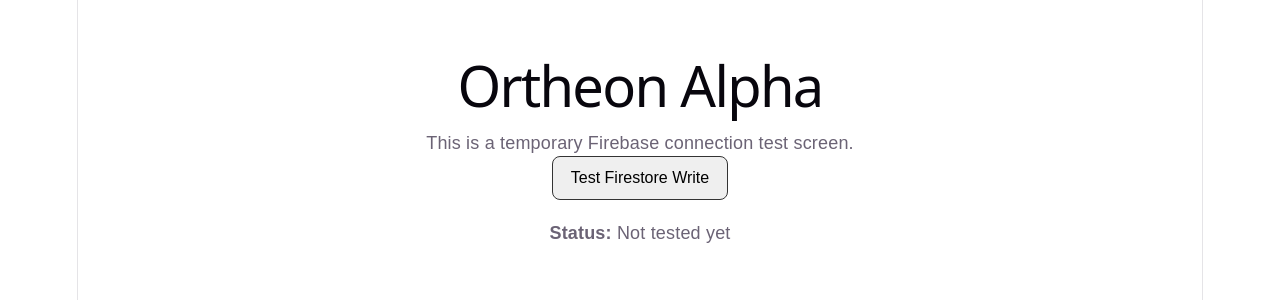
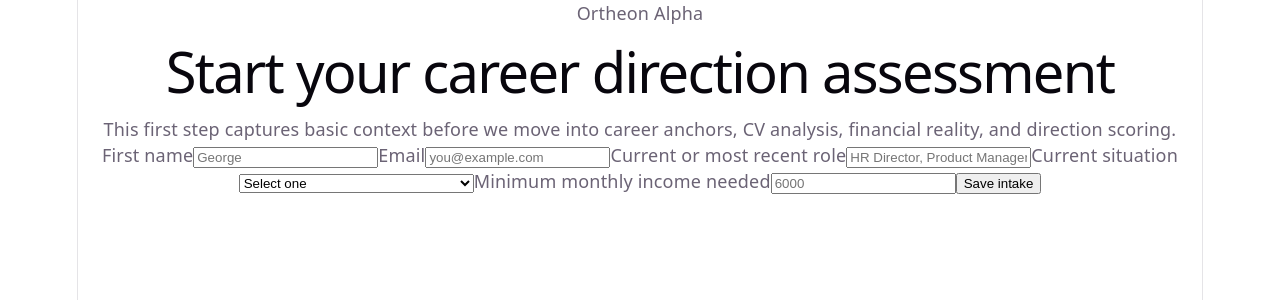
Before and after one commit to eSellerFit/ortheon-alpha, a React app in the folder app/: page / in a window 1280 px wide. Shown: the top 300 px of the page. Built offline with nearby package versions, Linux system fonts and the light colour scheme; the HTML template or start-up script is replaced by a standard one.

Commit message:
Add initial assessment intake flow

```diff
--- a/app/src/App.jsx
+++ b/app/src/App.jsx
@@ -1,54 +1,8 @@
-import { useState } from "react";
-import { addDoc, collection, serverTimestamp } from "firebase/firestore";
-import { db } from "./firebase";
+import IntakePage from "./pages/IntakePage";
 import "./App.css";
 
 function App() {
-  const [status, setStatus] = useState("Not tested yet");
-
-  async function handleTestWrite() {
-    try {
-      setStatus("Writing to Firestore...");
-
-      const docRef = await addDoc(collection(db, "testWrites"), {
-        source: "ortheon-alpha-local",
-        message: "Firestore connection works",
-        createdAt: serverTimestamp(),
-      });
-
-      setStatus(`Success. Test document created: ${docRef.id}`);
-    } catch (error) {
-      console.error("Firestore test failed:", error);
-      setStatus(`Error: ${error.message}`);
-    }
-  }
-
-  return (
-    <main style={{ padding: "40px", fontFamily: "Arial, sans-serif" }}>
-      <h1>Ortheon Alpha</h1>
-
-      <p>
-        This is a temporary Firebase connection test screen.
-      </p>
-
-      <button
-        onClick={handleTestWrite}
-        style={{
-          padding: "12px 18px",
-          fontSize: "16px",
-          cursor: "pointer",
-          borderRadius: "8px",
-          border: "1px solid #333",
-        }}
-      >
-        Test Firestore Write
-      </button>
-
-      <p style={{ marginTop: "20px" }}>
-        <strong>Status:</strong> {status}
-      </p>
-    </main>
-  );
+  return <IntakePage />;
 }
 
 export default App;
--- /dev/null
+++ b/app/src/pages/IntakePage.jsx
@@ -0,0 +1,149 @@
+import { useState } from "react";
+import { createAssessmentDraft } from "../services/assessmentService";
+
+const initialFormData = {
+  firstName: "",
+  email: "",
+  currentRole: "",
+  currentSituation: "",
+  minimumMonthlyIncome: "",
+};
+
+function IntakePage() {
+  const [formData, setFormData] = useState(initialFormData);
+  const [status, setStatus] = useState("idle");
+  const [assessmentId, setAssessmentId] = useState("");
+
+  function handleChange(event) {
+    const { name, value } = event.target;
+
+    setFormData((previous) => ({
+      ...previous,
+      [name]: value,
+    }));
+  }
+
+  async function handleSubmit(event) {
+    event.preventDefault();
+
+    if (
+      !formData.firstName ||
+      !formData.email ||
+      !formData.currentRole ||
+      !formData.currentSituation ||
+      !formData.minimumMonthlyIncome
+    ) {
+      setStatus("missing_fields");
+      return;
+    }
+
+    try {
+      setStatus("saving");
+      const newAssessmentId = await createAssessmentDraft(formData);
+      setAssessmentId(newAssessmentId);
+      setStatus("success");
+      setFormData(initialFormData);
+    } catch (error) {
+      console.error("Assessment save failed:", error);
+      setStatus("error");
+    }
+  }
+
+  return (
+    <main className="page-shell">
+      <section className="card">
+        <p className="eyebrow">Ortheon Alpha</p>
+
+        <h1>Start your career direction assessment</h1>
+
+        <p className="intro">
+          This first step captures basic context before we move into career anchors,
+          CV analysis, financial reality, and direction scoring.
+        </p>
+
+        <form onSubmit={handleSubmit} className="form">
+          <label>
+            First name
+            <input
+              name="firstName"
+              value={formData.firstName}
+              onChange={handleChange}
+              placeholder="George"
+            />
+          </label>
+
+          <label>
+            Email
+            <input
+              name="email"
+              type="email"
+              value={formData.email}
+              onChange={handleChange}
+              placeholder="you@example.com"
+            />
+          </label>
+
+          <label>
+            Current or most recent role
+            <input
+              name="currentRole"
+              value={formData.currentRole}
+              onChange={handleChange}
+              placeholder="HR Director, Product Manager, Founder..."
+            />
+          </label>
+
+          <label>
+            Current situation
+            <select
+              name="currentSituation"
+              value={formData.currentSituation}
+              onChange={handleChange}
+            >
+              <option value="">Select one</option>
+              <option value="employed_exploring">Employed, but exploring options</option>
+              <option value="recently_laid_off">Recently laid off / in transition</option>
+              <option value="career_change">Considering a career change</option>
+              <option value="returning_to_work">Returning to work</option>
+              <option value="building_portfolio">Building portfolio / independent path</option>
+            </select>
+          </label>
+
+          <label>
+            Minimum monthly income needed
+            <input
+              name="minimumMonthlyIncome"
+              type="number"
+              min="0"
+              value={formData.minimumMonthlyIncome}
+              onChange={handleChange}
+              placeholder="6000"
+            />
+          </label>
+
+          <button type="submit" disabled={status === "saving"}>
+            {status === "saving" ? "Saving..." : "Save intake"}
+          </button>
+        </form>
+
+        {status === "missing_fields" && (
+          <p className="status warning">Please complete all fields.</p>
+        )}
+
+        {status === "success" && (
+          <p className="status success">
+            Intake saved. Assessment ID: {assessmentId}
+          </p>
+        )}
+
+        {status === "error" && (
+          <p className="status error">
+            Something went wrong while saving. Check the console and Firestore rules.
+          </p>
+        )}
+      </section>
+    </main>
+  );
+}
+
+export default IntakePage;
--- /dev/null
+++ b/app/src/services/assessmentService.js
@@ -0,0 +1,20 @@
+import { addDoc, collection, serverTimestamp } from "firebase/firestore";
+import { db } from "../firebase";
+
+export async function createAssessmentDraft(formData) {
+  const payload = {
+    firstName: formData.firstName.trim(),
+    email: formData.email.trim().toLowerCase(),
+    currentRole: formData.currentRole.trim(),
+    currentSituation: formData.currentSituation,
+    minimumMonthlyIncome: Number(formData.minimumMonthlyIncome),
+    status: "intake_submitted",
+    source: "ortheon-alpha-mvp",
+    createdAt: serverTimestamp(),
+    updatedAt: serverTimestamp(),
+  };
+
+  const docRef = await addDoc(collection(db, "assessments"), payload);
+
+  return docRef.id;
+}
```
